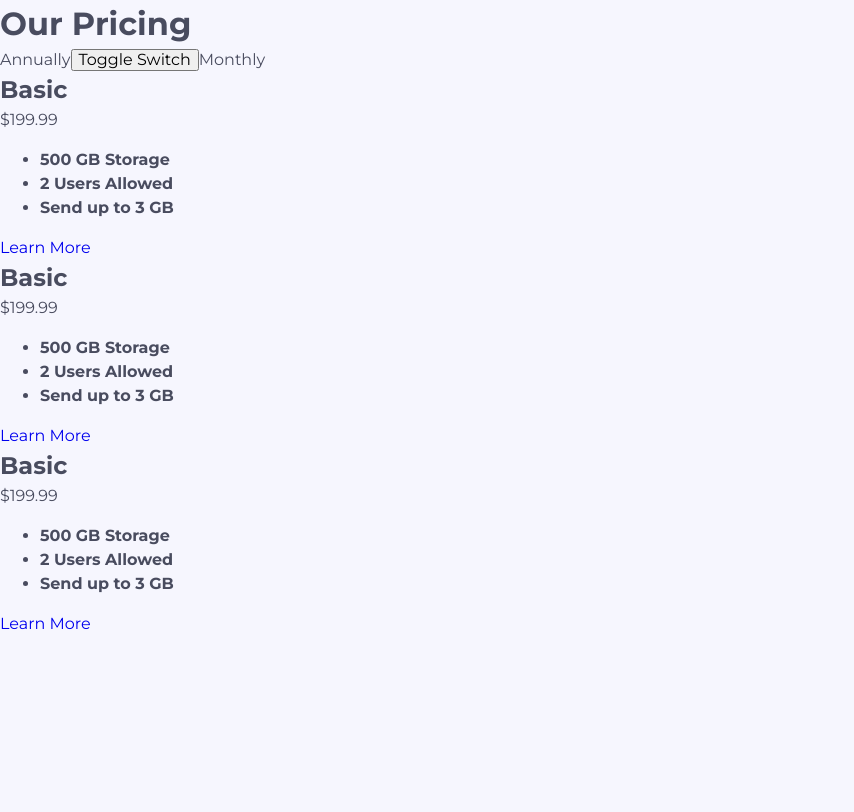
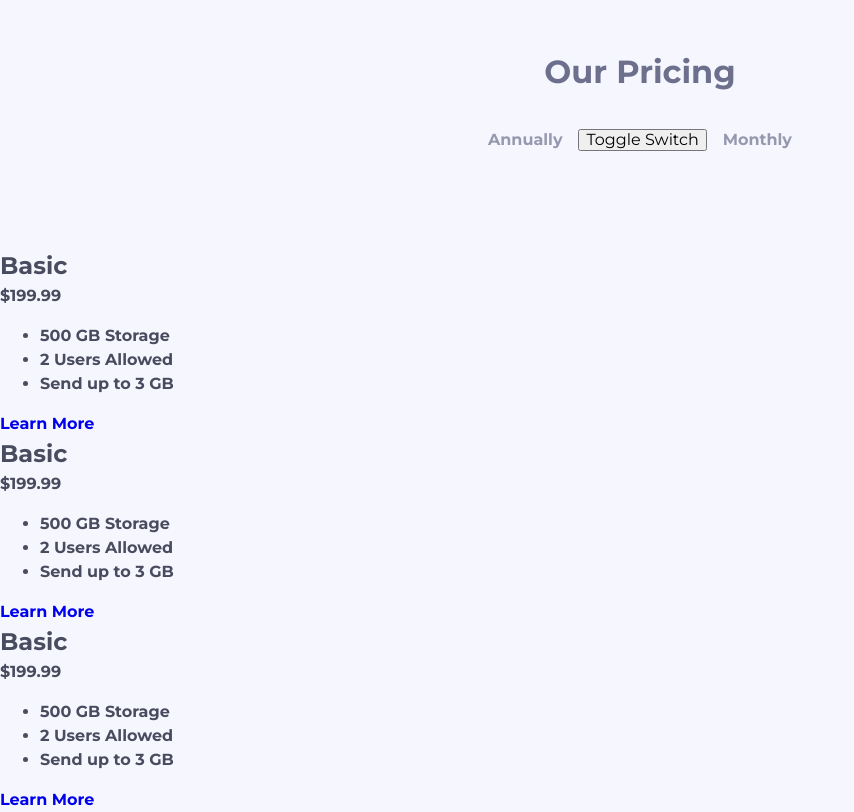
Before and after one commit to Shadowbest/Pricing-component-with-toggle, a React (Vite) app: page / in a window 1280 px wide. Shown: the whole page, without its empty margins (0-854 px from the left). Built offline with nearby package versions, Linux system fonts and the light colour scheme.

Commit message:
feat(ui): add styles for header section

```diff
--- a/src/stylesheets/index.css
+++ b/src/stylesheets/index.css
@@ -21,6 +21,8 @@
   --spacing-sm: 0.5rem;
   --spacing-md: 1rem;
   --spacing-lg: 2rem;
+  --spacing-xl: 3rem;
+  --spacing-2xl: 4rem;
 
   /* text sizing */
   --text-xs: 0.75rem;
@@ -50,6 +52,7 @@
     color: hsl(var(--neutral-clr-700));
     background-color: hsl(var(--neutral-clr-50));
     font-family: "Montserrat", sans-serif, system-ui;
+    font-weight: 700;
     line-height: 1.5;
   }
 
@@ -69,3 +72,25 @@
     line-height: 1;
   }
 }
+
+header {
+  padding: var(--spacing-xl);
+  margin-block: 0 var(--spacing-xl);
+  text-align: center;
+}
+
+h1 {
+  margin-block-end: var(--spacing-lg);
+  color: hsl(var(--neutral-clr-650));
+}
+
+.switch-area {
+  display: flex;
+  justify-content: center;
+  align-items: center;
+  gap: var(--spacing-md);
+}
+
+.switch-area span {
+  color: hsl(var(--neutral-clr-650) / 0.7);
+}
```
